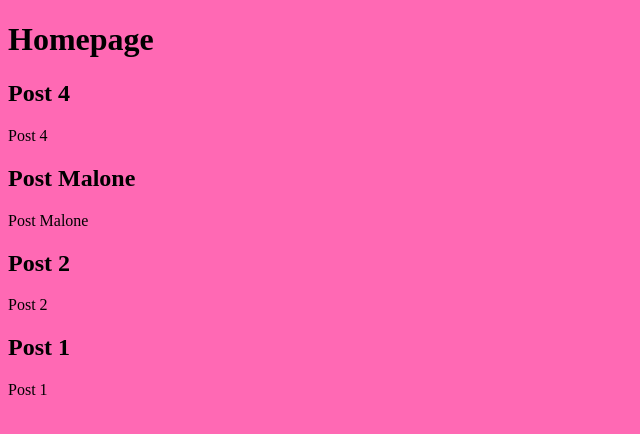
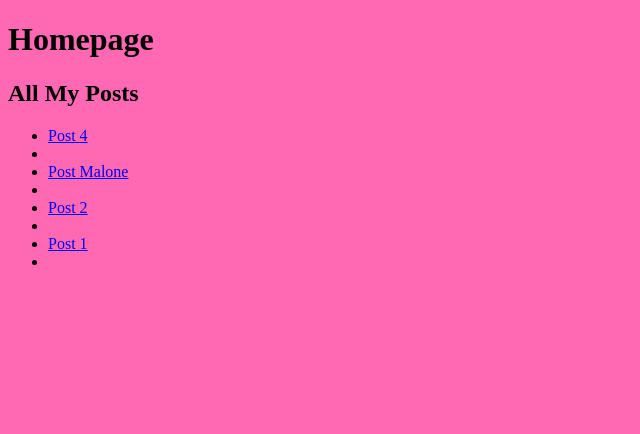
Before and after one commit to avance2/abbivance.com, a Jekyll site: the page built from index.md, in a window 1280 px wide. Shown: the top 434 px of the page, without its empty margins (0-640 px from the left). Built offline with Jekyll 4.4.1, drawn with Linux system fonts in a browser that asks for light colours.

Commit message:
Update home.html

```diff
--- a/_layouts/home.html
+++ b/_layouts/home.html
@@ -4,12 +4,17 @@ layout: default
 
 <h1>Homepage</h1>
 
-{{ content }}
+  {{ content }}
 
+
+<h2>All My Posts</h2>
+
+<ul>
 {%- for post in site.posts -%}
 
-<h2>{{ post.title }}</h2>
+  <li>
+    <a href="{{ post.url }}">{{ post.title }}</a>
+  <li>
 
-{{ post.content }}
-
-{%- endfor -%}
+  {%- endfor -%}
+</ul>
```
